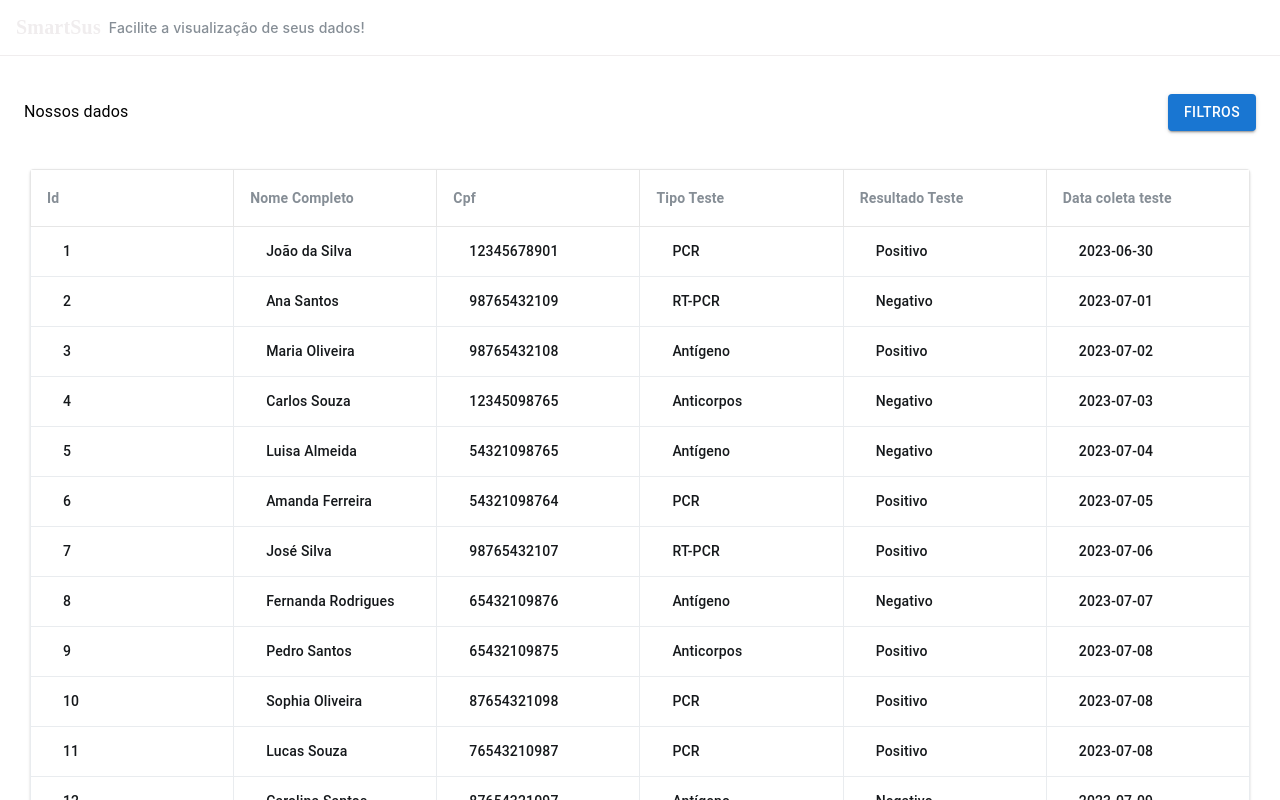
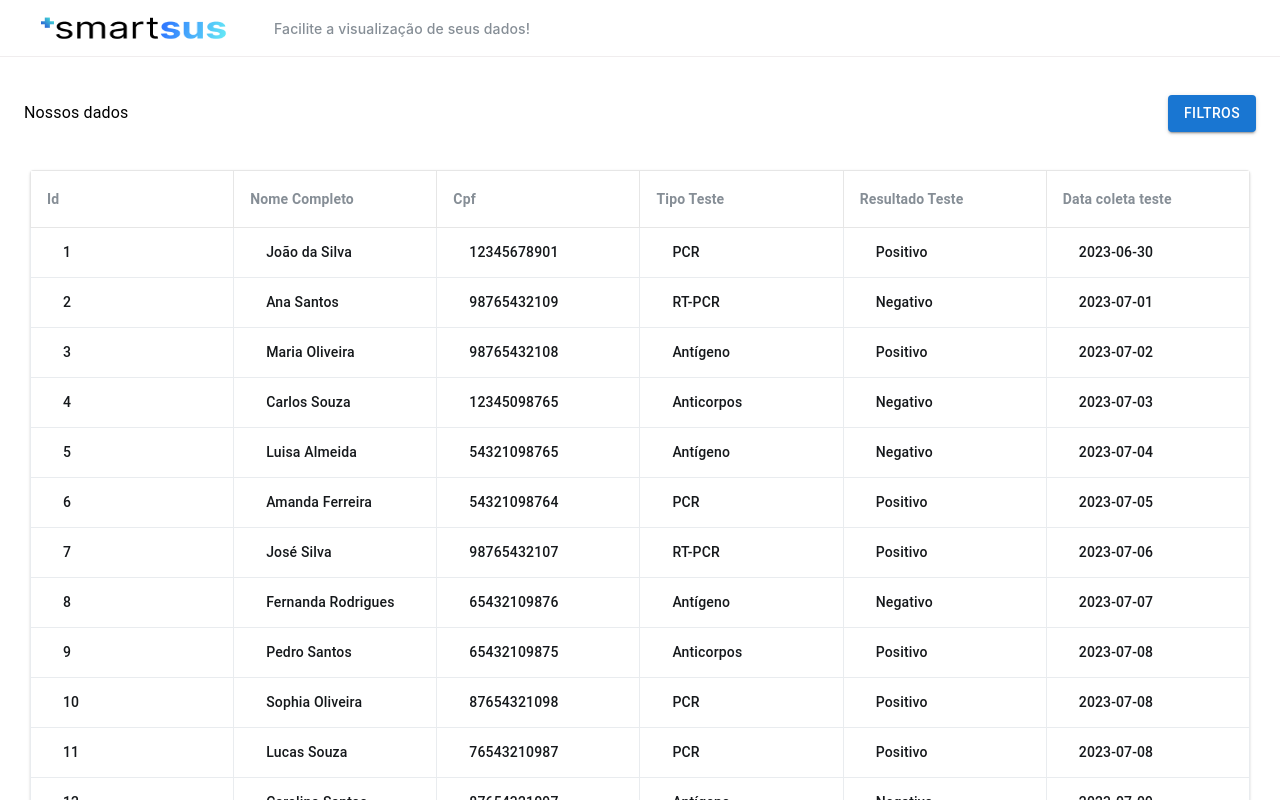
Before and after one commit to Leir-Cruz/smartSus, a React (Vite) app: page / in a window 1280 px wide. Shown: the top 800 px of the page. Built offline with nearby package versions, Linux system fonts and the light colour scheme; data requests are answered from the project's data file.

Commit message:
adding image to header

```diff
--- a/src/components/Header/header.tsx
+++ b/src/components/Header/header.tsx
@@ -1,8 +1,9 @@
 import { Box, styled, Typography } from '@mui/material';
 
+import marca from '../../assets/marca.png';
 const Container = styled(Box)(() => ({
   display: 'flex',
-  padding: '16px',
+  padding: '8px 16px',
   width: 'calc(100% -32px)',
   justifyContent: 'flex-start',
   alignItems: 'center',
@@ -10,13 +11,9 @@ const Container = styled(Box)(() => ({
   alignSelf: 'stretch',
   backgroundColor: '#fff',
   borderBottom: '1px solid #F0EDEE',
-  '& .title': {
-    color: '#F0EDEE',
-    fontSize: '20px',
-    fontFamily: 'Archivo',
-    fontStyle: 'normal',
-    fontWeight: 600,
-    lineHeight: 'normal',
+  '& img': {
+    width: '250px',
+    height: '40px',
 
     '&:hover': {
       cursor: 'pointer',
@@ -36,7 +33,7 @@ const Container = styled(Box)(() => ({
 export const Header = () => {
   return (
     <Container>
-      <Typography className="title">SmartSus</Typography>
+      <img src={marca} alt="marca" />
       <Typography className="subTitle">Facilite a visualização de seus dados!</Typography>
     </Container>
   );
```
Also changed, not shown: src/assets/marca.png (added).
